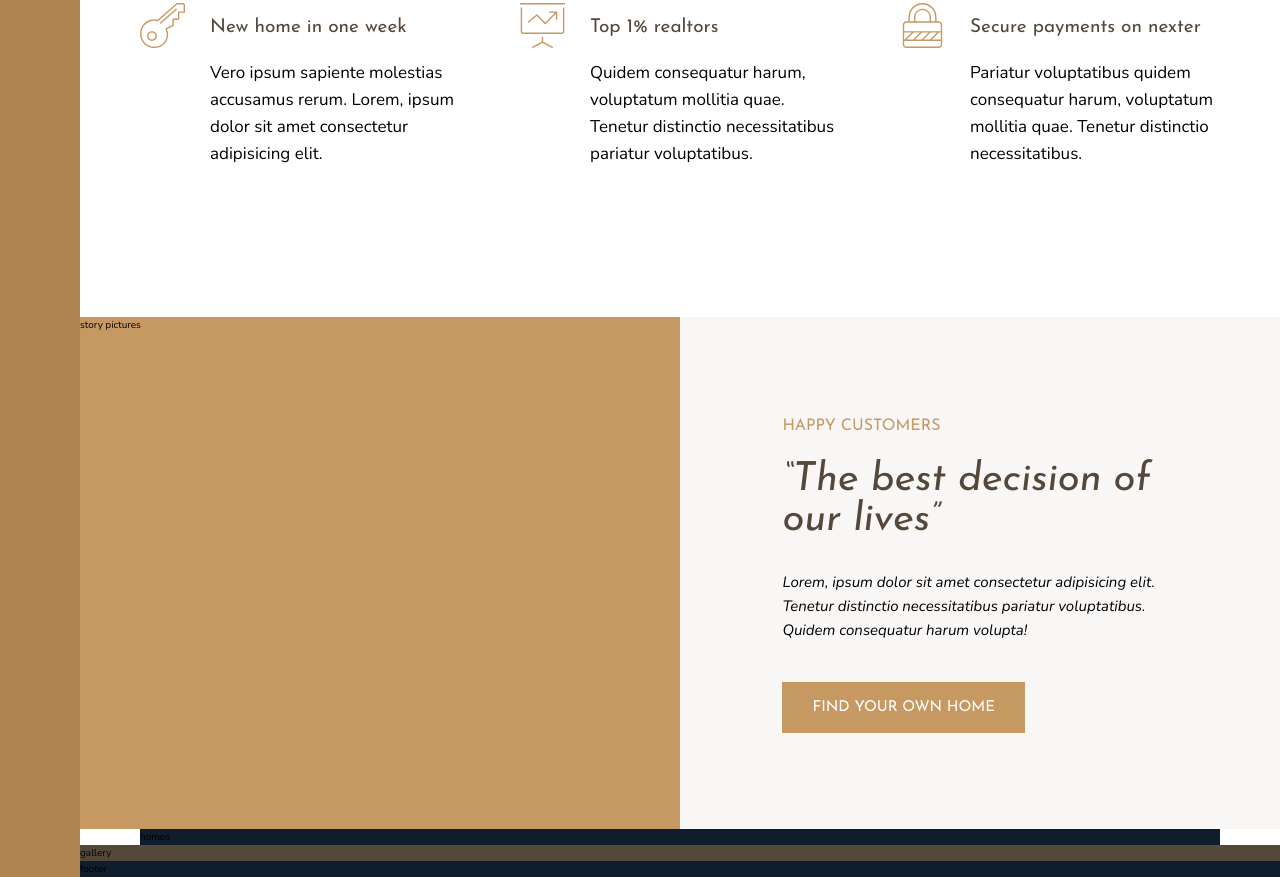
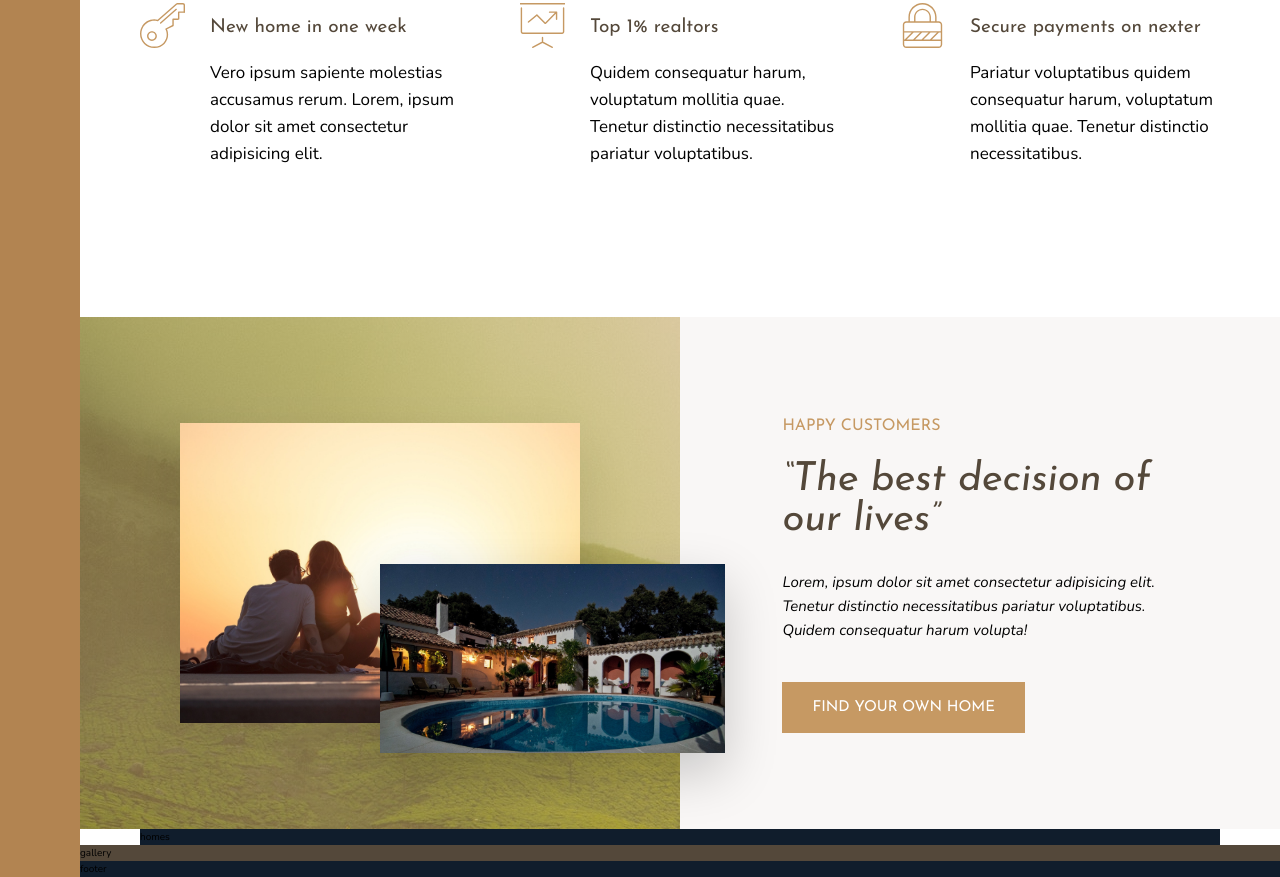
Before and after one commit to Bondok6/Nexter, a website: page index.html in a window 1280 px wide. Shown: the part 991-1868 px from the top of the page. Drawn offline with nearby package versions, Linux system fonts and the light colour scheme.

Commit message:
Finish Stories section

```diff
--- a/index.html
+++ b/index.html
@@ -85,7 +85,8 @@
     </section>
 
     <section class="story__pictures">
-      story pictures
+      <img src="img/story-1.jpeg" alt="Couple with new house" class="story__img--1">
+      <img src="img/story-2.jpeg" alt="New house" class="story__img--2">
     </section>
 
     <div class="story__content">
--- a/sass/_story.scss
+++ b/sass/_story.scss
@@ -2,6 +2,32 @@
   &__pictures {
     background-color: $color-primary;
     grid-column: full-start / col-end 4;
+
+    background-image: linear-gradient(
+        rgba($color-primary, 0.5),
+        rgba($color-primary, 0.5)
+      ),
+      url(../img/back.jpg);
+
+    display: grid;
+    grid-template-columns: repeat(6, 1fr);
+    grid-template-rows: repeat(6, 1fr);
+    align-items: center;
+  }
+
+  &__img--1 {
+    width: 100%;
+    grid-row: 2 / 6;
+    grid-column: 2 / 6;
+    box-shadow: 0 2rem 5rem rgba(#000, 0.1);
+  }
+
+  &__img--2 {
+    width: 115%;
+    grid-row: 4 / 6;
+    grid-column: 4 / -1;
+    z-index: 10;
+    box-shadow: 0 2rem 5rem rgba(#000, 0.2);
   }
 
   &__content {
```
Also changed, not shown: css/style.css.
